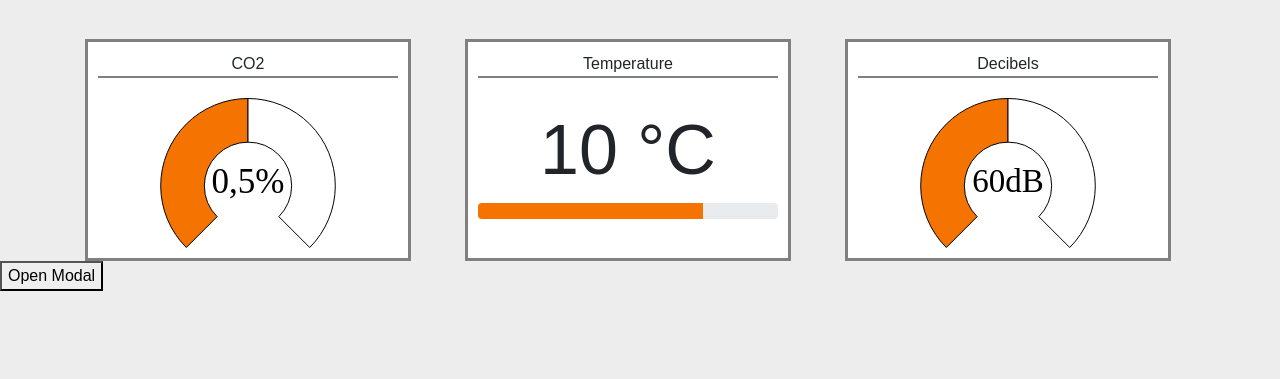
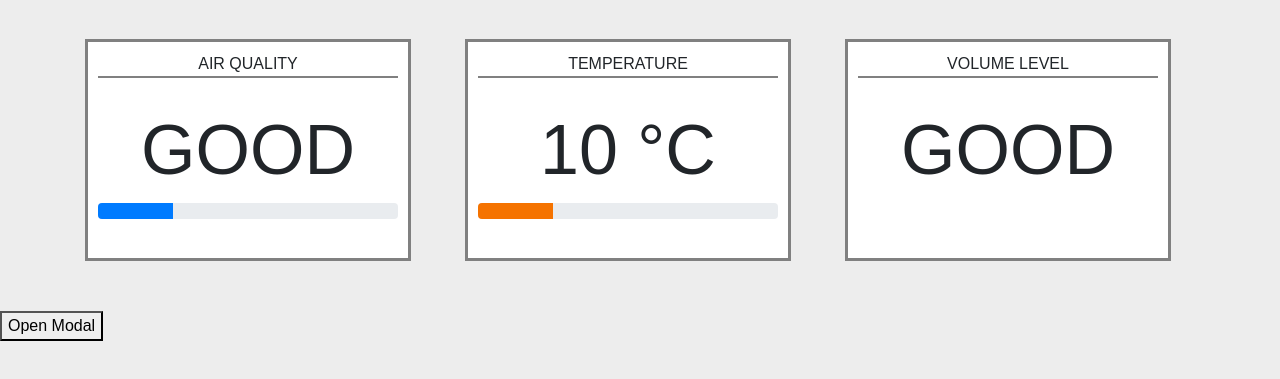
Before and after one commit to Mekyi/kemppi-hackaton, a website: page index.html in a window 1280 px wide. Shown: the part 61-440 px from the top of the page. Drawn offline with nearby package versions, Linux system fonts and the light colour scheme; no server answers; a web font is replaced by a local one.

Commit message:
live charts

```diff
--- a/index.html
+++ b/index.html
@@ -20,27 +20,30 @@
   <div class="container">
     <div class="row">
       <div class="col-sm">
-        <span class="chart-container" id="co2">
-          <div id="chart-label">CO2</div>
-          <div class="divider"></div>
-          <canvas id="co2-chart"></canvas>
+        <span class="chart-container" id="air-quality">
+            <div id="chart-label">AIR QUALITY</div>
+            <div class="divider"></div>
+            <div class="air-quality-value" id="value">GOOD</div>
+            <div class="progress">
+                <div class="progress-bar" id="air-quality-bar" role="progressbar" style="width: 25%" aria-valuenow="25" aria-valuemin="0" aria-valuemax="100"></div>
+            </div>
         </span>
       </div>
       <div class="col-sm">
         <span class="chart-container" id="temperature">
-          <div id="chart-label">Temperature</div>
+          <div id="chart-label">TEMPERATURE</div>
           <div class="divider"></div>
-          <div class="temperature-number">10 °C</div>
+          <div class="temperature-value" id="value">10 °C</div>
           <div class="progress">
-            <div class="progress-bar w-75" role="progressbar" aria-valuenow="75" aria-valuemin="0" aria-valuemax="100"></div>
+              <div class="progress-bar" id="temperature-bar" role="progressbar" style="width: 25%" aria-valuenow="25" aria-valuemin="0" aria-valuemax="100"></div>
           </div>
         </span>
       </div>
         <div class="col-sm">
-        <span class="chart-container" id="decibels" >
-            <div id="chart-label">Decibels</div>
-            <div class="divider"></div>
-          <canvas id="db-chart"></canvas>
+        <span class="chart-container" id="audio" >
+          <div id="chart-label">VOLUME LEVEL</div>
+          <div class="divider"></div>
+          <div class="audio-value" id="value">GOOD</div>
         </span>
       </div>
     </div>
@@ -67,9 +70,9 @@
 
 </div>
 </div>
-  <script src="main.js"></script>
-  <script src="https://code.jquery.com/jquery-3.3.1.slim.min.js" integrity="sha384-q8i/X+965DzO0rT7abK41JStQIAqVgRVzpbzo5smXKp4YfRvH+8abtTE1Pi6jizo" crossorigin="anonymous"></script>
-  <script src="https://cdnjs.cloudflare.com/ajax/libs/popper.js/1.14.7/umd/popper.min.js" integrity="sha384-UO2eT0CpHqdSJQ6hJty5KVphtPhzWj9WO1clHTMGa3JDZwrnQq4sF86dIHNDz0W1" crossorigin="anonymous"></script>
-  <script src="https://stackpath.bootstrapcdn.com/bootstrap/4.3.1/js/bootstrap.min.js" integrity="sha384-JjSmVgyd0p3pXB1rRibZUAYoIIy6OrQ6VrjIEaFf/nJGzIxFDsf4x0xIM+B07jRM" crossorigin="anonymous"></script>
+<script src="https://code.jquery.com/jquery-3.3.1.slim.min.js" integrity="sha384-q8i/X+965DzO0rT7abK41JStQIAqVgRVzpbzo5smXKp4YfRvH+8abtTE1Pi6jizo" crossorigin="anonymous"></script>
+<script src="https://cdnjs.cloudflare.com/ajax/libs/popper.js/1.14.7/umd/popper.min.js" integrity="sha384-UO2eT0CpHqdSJQ6hJty5KVphtPhzWj9WO1clHTMGa3JDZwrnQq4sF86dIHNDz0W1" crossorigin="anonymous"></script>
+<script src="https://stackpath.bootstrapcdn.com/bootstrap/4.3.1/js/bootstrap.min.js" integrity="sha384-JjSmVgyd0p3pXB1rRibZUAYoIIy6OrQ6VrjIEaFf/nJGzIxFDsf4x0xIM+B07jRM" crossorigin="anonymous"></script>
+<script src="main.js"></script>
 </body>
 </html>
--- a/main.js
+++ b/main.js
@@ -1,5 +1,3 @@
-var chart1 = document.getElementById("co2-chart");
-var chart3 = document.getElementById("db-chart");
 var chart4 = document.getElementById("history-chart");
 var plugin = Chart.pluginService.register({
     beforeDraw: function (chart) {
@@ -42,88 +40,43 @@ var plugin = Chart.pluginService.register({
       }
     }
   });
-var loudnessChart = new Chart(chart3, {
-    type: 'doughnut',
-    data: {
-        labels: ["loudness"],
-        datasets: [{
-            label: 'loudness',
-            data: [50, 50],
-            backgroundColor: [
-                '#F57300',
-                'white'
-            ],
-            borderColor: [
-                'black',
-                'black'
-            ],
-            borderWidth: 1,
 
-        }]
+function updateAirQuality(value) {
+    var qualityString;
+    var goodColor = '#3f993a';
+    var mediumColor = '#ffd400';
+    var badColor = '#F57300';
 
-    },
-    options: {
-                cutoutPercentage: '50',
-                circumference: 1.5 * Math.PI,
-                rotation: 0.75 * Math.PI,
-                elements: {
-                    center: {
-                    text: "60dB",
-                    color: "black",
-                    fontStyle: 'proxima-nova',
-                    sidePadding: 2
-                    }
-                },
-                tooltips: {enabled: false},
-                hover: {mode: null},
-                maintainAspectRatio: true,
-                legend: {
-                    display: false
-                }
-    },
-    plugins: plugin
-});
-var co2Chart = new Chart(chart1, {
-    type: 'doughnut',
-    data: {
-        labels: ["CO2"],
-        datasets: [{
-            label: 'co2',
-            data: [50, 50],
-            backgroundColor: [
-                '#F57300',
-                'white'
-            ],
-            borderColor: [
-                'black',
-                'black'
-            ],
-            borderWidth: 1,
+    if (value < 33) {
+        qualityString = 'GOOD'
+        $('#air-quality-bar').attr('class', 'progress-bar bg-success');
+    } else if (value >= 33) {
+        qualityString = 'MEDIUM'
+        $('#air-quality-bar').attr('class', 'progress-bar bg-warning');
+    } else if (value > 66) {
+        qualityString = 'BAD'
+        $('#air-quality-bar').attr('class', 'progress-bar bg-danger');
+    }
 
-        }]
+    $('#air-quality-bar').attr('style', 'width:' + value +'%');
+    $('.air-quality-value').text(qualityString);
+}
 
-    },
-    options: {
-                cutoutPercentage: '50',
-                circumference: 1.5 * Math.PI,
-                rotation: 0.75 * Math.PI,
-                elements: {
-                    center: {
-                    text: "0,5%",
-                    color: "black",
-                    fontStyle: 'proxima-nova',
-                    sidePadding: 2
-                    }
-                },
-                tooltips: {enabled: false},
-                hover: {mode: null},
-                maintainAspectRatio: true,
-                legend: {
-                    display: false
-                }
-    },
-    plugins: plugin
-});
+function updateTemperature(value) {
+    $('#temperature-bar').attr('style', 'width:' + value +'%');
+    $('.temperature-value').text(value + ' °C');
+}
+
+function updateAudioLevel(value) {
+    if (value === true) {
+        $('.audio-value').text('TOO LOUD');
+        $('.audio-value').css('color', '#F57300');
+    } else {
+        $('.audio-value').text('GOOD');
+        $('.audio-value').css('color', '#3f993a');
+    }
+}
+
 // Get the modal
 var modal = document.getElementById('myModal');
 
@@ -176,3 +129,51 @@ function addData(chart, label, data) {
     });
     chart.update();
 }
+
+function getSound() {
+    var req = new XMLHttpRequest();
+    var url = "http://health-safety.dev.api.kemppi.com:8080/api/sensordata?type=SOUND";
+
+    req.open("GET", url, false);
+    req.setRequestHeader("Authorization","Bearer eyJhbGciOiJIUzI1NiIsInR5cCI6IkpXVCJ9.eyJzdWIiOiJ0ZWFtXzUifQ.tvjterUP5Z5Zb2SVcdPUsKkGtC1DPBlKDxmLB0y1iMI");
+    req.send();
+
+    var result = JSON.parse(req.responseText);
+    return result.data[result.data.length - 1].value;
+}
+
+function getAir() {
+    var req = new XMLHttpRequest();
+    var url = "http://health-safety.dev.api.kemppi.com:8080/api/sensordata?type=AIR";
+
+    req.open("GET", url, false);
+    req.setRequestHeader("Authorization","Bearer eyJhbGciOiJIUzI1NiIsInR5cCI6IkpXVCJ9.eyJzdWIiOiJ0ZWFtXzUifQ.tvjterUP5Z5Zb2SVcdPUsKkGtC1DPBlKDxmLB0y1iMI");
+    req.send();
+
+    var result = JSON.parse(req.responseText);
+    return result.data[result.data.length - 1].value;
+}
+
+function getTemp() {
+    var req = new XMLHttpRequest();
+    var url = "http://health-safety.dev.api.kemppi.com:8080/api/sensordata?type=TEMP";
+
+    req.open("GET", url, false);
+    req.setRequestHeader("Authorization","Bearer eyJhbGciOiJIUzI1NiIsInR5cCI6IkpXVCJ9.eyJzdWIiOiJ0ZWFtXzUifQ.tvjterUP5Z5Zb2SVcdPUsKkGtC1DPBlKDxmLB0y1iMI");
+    req.send();
+
+    var result = JSON.parse(req.responseText);
+    return result.data[result.data.length - 1].value;
+}
+
+function updateCharts() {
+    updateTemperature(getTemp());
+    updateAirQuality(getAir());
+    updateAudioLevel(getSound());
+}
+
+updateCharts();
+
+setInterval(() => {
+    updateCharts();
+}, 30000);
--- a/styles/main.css
+++ b/styles/main.css
@@ -8,6 +8,7 @@ body {
 
 .container {
   padding-top: 100px;
+  margin-bottom: 50px;
 }
 
 /* Style the navbar */
@@ -32,14 +33,11 @@ body {
   padding: 10px;
   background-color: #ffffff;
   display: inline-block;
-}
-
-#temperature {
   width: 326px;
   height: 222px;
 }
 
-.temperature-number {
+#value {
   text-align: center;
   font-size: 70px;
 }
@@ -56,7 +54,7 @@ body {
   margin-bottom: 20px;
 }
 
-.progress-bar {
+#temperature-bar {
   background-color: #F57300;
 }
 
```
